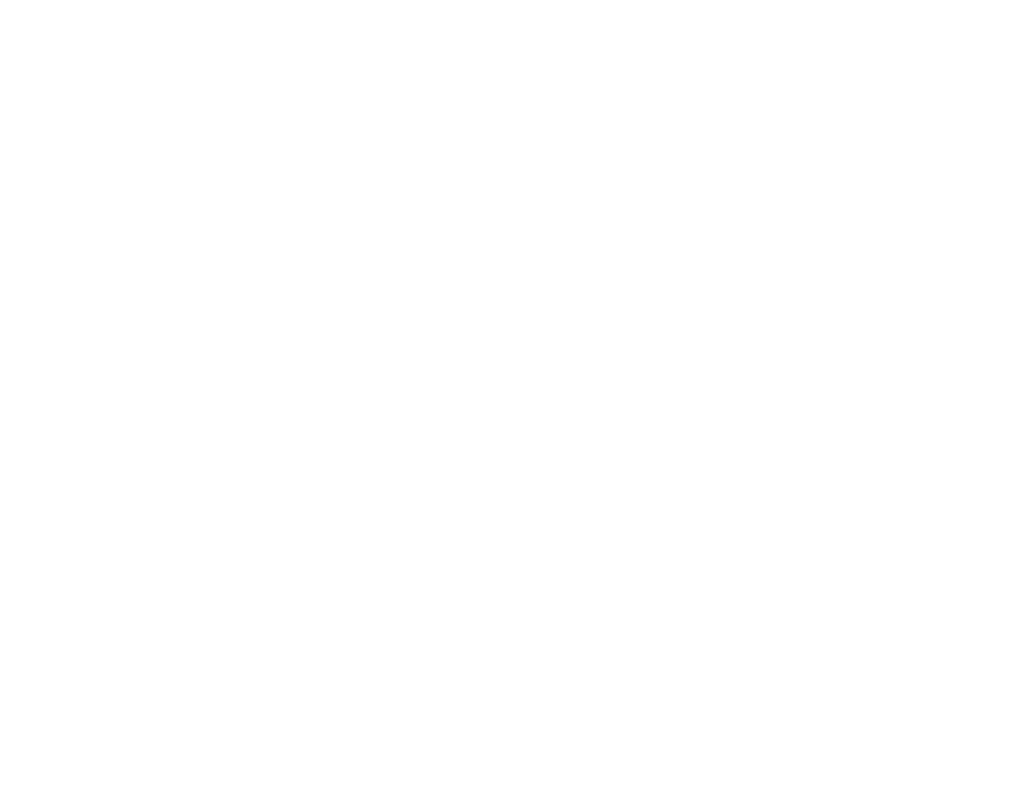
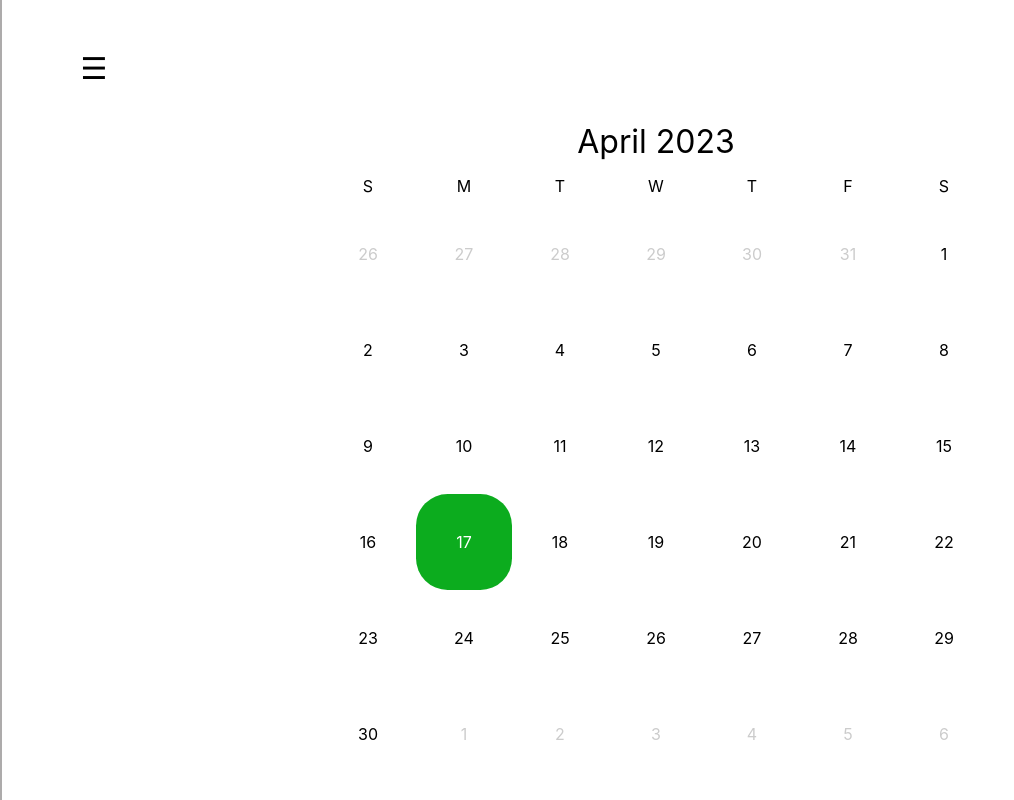
Before and after one commit to FranzGuanaco/ManagementApp, a React (Create React App) app in the folder management-app/: page /Calendar in a window 1280 px wide. Before the commit this address had no page. Shown: the whole page, without its empty margins (0-1014 px from the left). Built offline with nearby package versions, Linux system fonts and the light colour scheme.

Commit message:
calendar interface

```diff
--- a/management-app/src/App.js
+++ b/management-app/src/App.js
@@ -16,6 +16,8 @@
 import Report from './Interface/Report';
 import EditProject from './Interface/EditProject';
 import Vacancy from './Interface/Vacancy';
+import Calendar from './Interface/Calendar';
+import Agenda from './Interface/Agenda';
 
 function App() {
 
@@ -39,6 +41,7 @@
         <Route path='/Projects' exact element={<Projects/>} />
         <Route path='/Report' exact element={<Report/>} />
         <Route path='/Vacancy' exact element={<Vacancy/>} />
+        <Route path='/Calendar' exact element={<Agenda/>} />
       </Routes>
       </BrowserRouter>
       </div>
--- /dev/null
+++ b/management-app/src/Interface/Agenda.js
@@ -0,0 +1,34 @@
+import React, { Component } from 'react';
+import Calendar from './Calendar';
+import AlignMenu from '../Menu/AlignMenu';
+
+class Agenda extends Component {
+  render() {
+    return (
+      <div className="home">
+      <AlignMenu
+        bottom="44px"
+        buttonText="Home"
+        links="/Homepage"
+        buttonText1="Edit"
+        links1="/EditAccount"
+        buttonText2="Staffing"
+        links2="/"
+        buttonText3="Calendar"
+        links3="/"
+        buttonText4="Employee"
+        links4="/"
+        buttonText5="Vacancy"
+        links5="/"
+        buttonText6="Mail"
+        links6="/"
+      />
+    <div style={{marginLeft: '25%'}}>
+        <Calendar />
+        </div>
+      </div>
+    );
+  }
+}
+
+export default Agenda;
--- /dev/null
+++ b/management-app/src/Interface/Calendar.js
@@ -0,0 +1,82 @@
+import React, { useState } from 'react';
+import { format, startOfWeek, addDays, startOfMonth, endOfMonth, endOfWeek, isSameMonth, isSameDay, addMonths, subMonths } from 'date-fns';
+import "./Calendat.css";
+
+const Calendar = () => {
+  const [currentMonth, setCurrentMonth] = useState(new Date());
+  const [selectedDate, setSelectedDate] = useState(new Date());
+
+  const headerFormat = 'MMMM yyyy';
+  const dateFormat = 'd';
+
+  const createWeeksArray = () => {
+    const monthStart = startOfMonth(currentMonth);
+    const monthEnd = endOfMonth(monthStart);
+    const startDate = startOfWeek(monthStart);
+    const endDate = endOfWeek(monthEnd);
+
+    const rows = [];
+    let days = [];
+    let day = startDate;
+    let formattedDate = '';
+
+    while (day <= endDate) {
+      for (let i = 0; i < 7; i++) {
+        formattedDate = format(day, dateFormat);
+        const cloneDay = day;
+        days.push(
+          <div
+            className={`col cell ${
+              !isSameMonth(day, monthStart) ? 'disabled' : isSameDay(day, selectedDate) ? 'selected' : ''
+            }`}
+            key={day}
+            style={{ height: '12vh' }}
+            onClick={() => setSelectedDate(cloneDay)}
+          >
+            <span className="number">{formattedDate}</span>
+          </div>
+        );
+        day = addDays(day, 1);
+      }
+      rows.push(
+        <div className="row" key={day}>
+          {days}
+        </div>
+      );
+      days = [];
+    }
+    return <div className="body">{rows}</div>;
+  };
+
+  const nextMonth = () => {
+    setCurrentMonth(addMonths(currentMonth, 1));
+  };
+
+  const prevMonth = () => {
+    setCurrentMonth(subMonths(currentMonth, 1));
+  };
+
+  return (
+    <div className="calendar">
+      <div className="header">
+        <div className="icon" onClick={prevMonth} style={{ fontSize: '2rem' }}>
+
+        </div>
+        <div className="current" style={{ fontSize: '2rem' }}>{format(currentMonth, headerFormat)}</div>
+        <div className="icon" onClick={nextMonth} style={{ fontSize: '2rem' }}>
+
+        </div>
+      </div>
+      <div className="week-days">
+        {['S', 'M', 'T', 'W', 'T', 'F', 'S'].map((day) => (
+          <div className="col col-center" key={day}>
+            {day}
+          </div>
+        ))}
+      </div>
+      {createWeeksArray()}
+    </div>
+  );
+};
+
+export default Calendar;
--- /dev/null
+++ b/management-app/src/Interface/Calendat.css
@@ -0,0 +1,61 @@
+.calendar {
+    display: flex;
+    flex-direction: column;
+    width: 70%;
+  }
+
+  .header {
+    display: flex;
+    justify-content: space-between;
+    align-items: center;
+  }
+
+  .week-days {
+    display: flex;
+  }
+
+  .row {
+    display: flex;
+  }
+
+  .col {
+    flex: 1;
+    display: flex;
+    justify-content: center;
+    align-items: center;
+    height: 40px;
+    width: 10%;
+  }
+
+  .cell {
+    cursor: pointer;
+    height: 100%;
+    display: flex;
+    justify-content: center;
+    align-items: center;
+  }
+
+  .number {
+    font-size: 1rem;
+  }
+
+  .disabled {
+    color: #ccc;
+  }
+
+  .selected {
+    background-color: #0cac1e;
+    color: #fff;
+    border-radius: 33%;
+  }
+
+  .icon {
+    cursor: pointer;
+    font-size: 1.5rem;
+  }
+
+  .col-center {
+    display: flex;
+    justify-content: center;
+    align-items: center;
+  }
```
